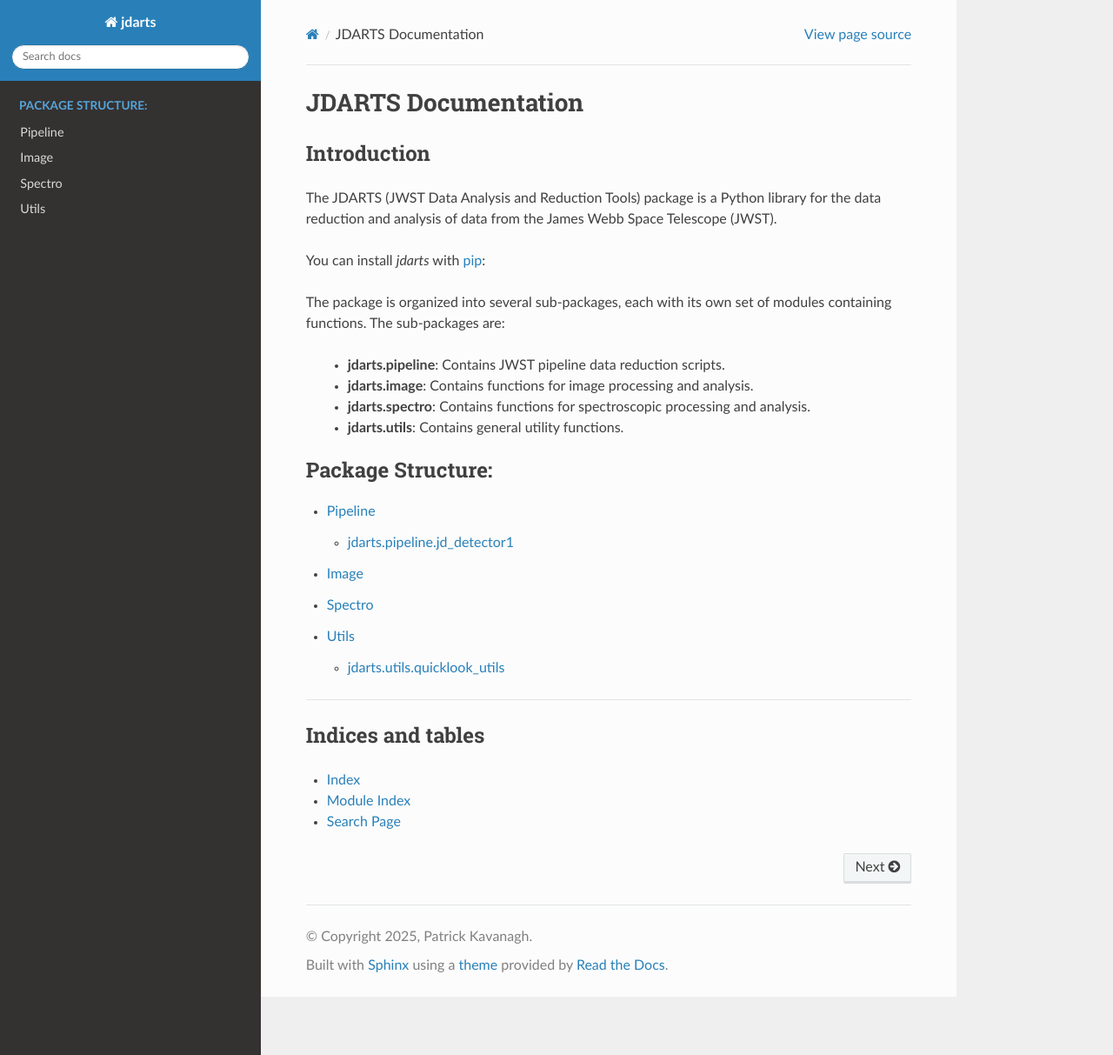
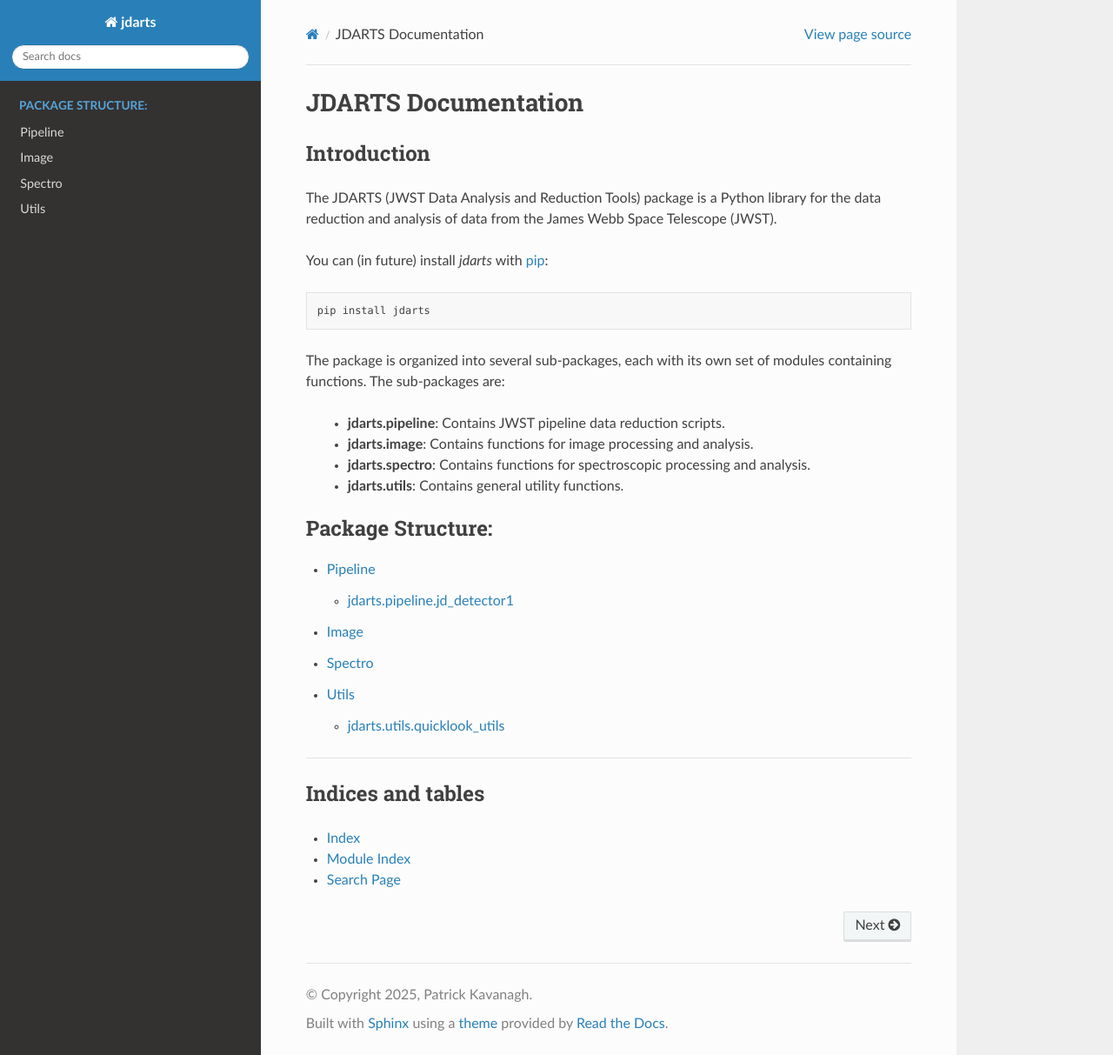
Before and after one commit to PaddyKavanagh/jdarts, a Sphinx documentation site: the page built from docs/index.rst, in a window 1280 px wide and 1213 px high. Shown: the whole window at 87% size. Built offline with Sphinx 7.4.7 and the Read the Docs theme 3.1.0, drawn with Linux system fonts in a browser that asks for light colours.

Commit message:
Indentation error, causing RTD build to soft fail, in docs/index.rst

```diff
--- a/docs/index.rst
+++ b/docs/index.rst
@@ -13,7 +13,9 @@
 The JDARTS (JWST Data Analysis and Reduction Tools) package is a Python library
 for the data reduction and analysis of data from the James Webb Space Telescope (JWST).
 
-You can install *jdarts* with `pip <http://www.pip-installer.org/en/latest/>`_::
+You can (in future) install *jdarts* with `pip <http://www.pip-installer.org/en/latest/>`_::
+
+   pip install jdarts
 
 The package is organized into several sub-packages, each with its own set of modules containing functions.
 The sub-packages are:
```
